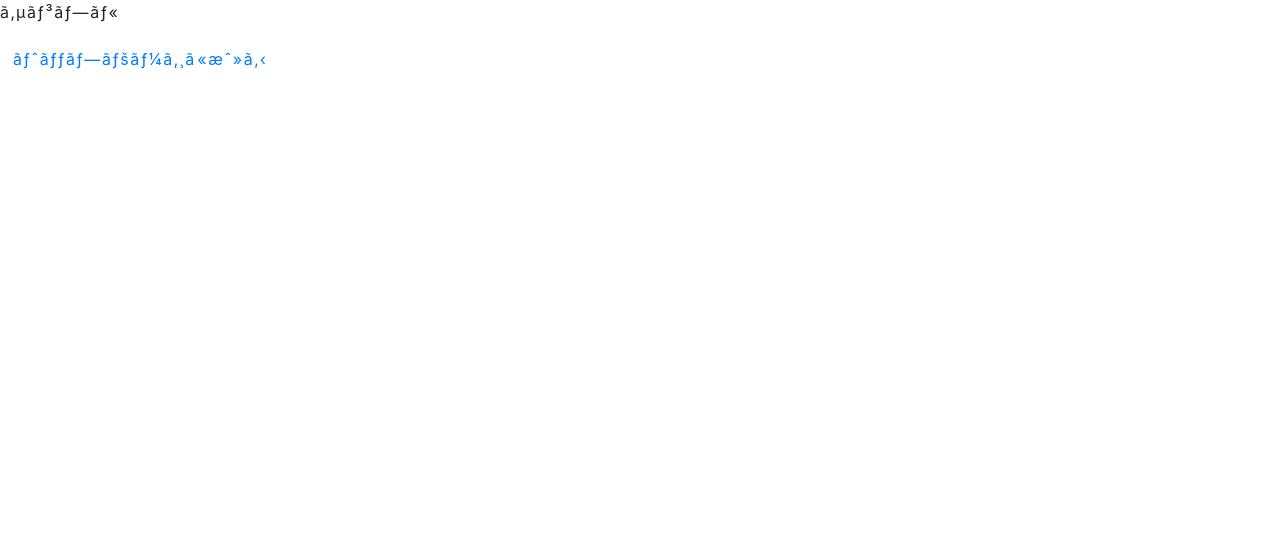
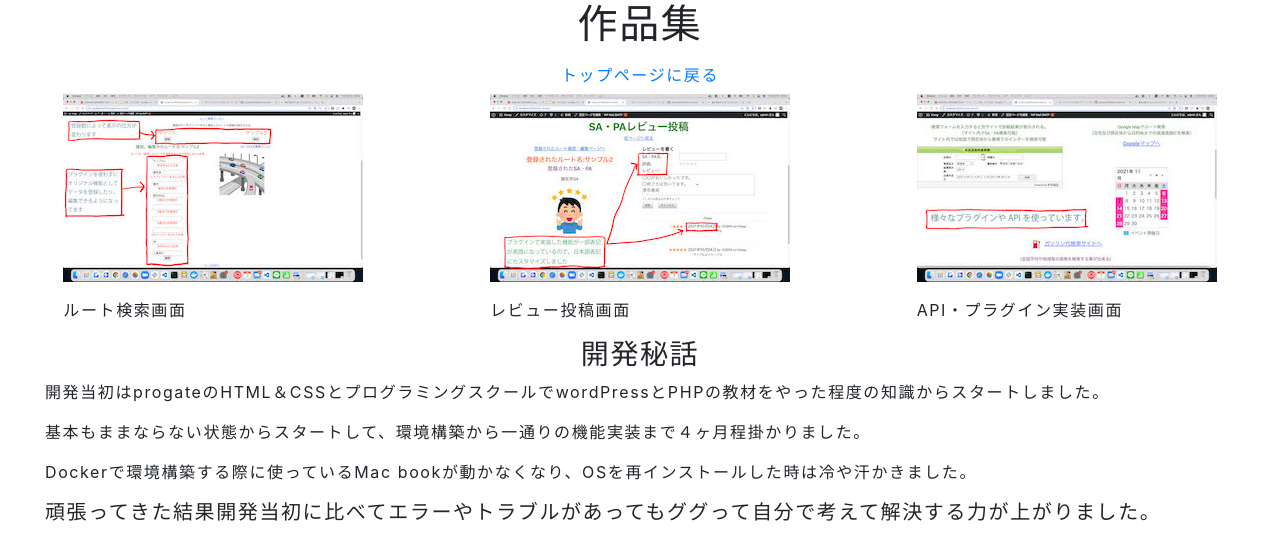
Before and after one commit to kurayoshi0530/my-portfolio, a plain HTML site: page collection_works.html in a window 1280 px wide. Drawn offline with nearby package versions, Linux system fonts and the light colour scheme.

Commit message:
作品集画面作成
CSS編集前

```diff
--- a/collection_works.html
+++ b/collection_works.html
@@ -1,7 +1,7 @@
 <!DOCTYPE html>
 <html lang="ja">
     <head>
-        <meta charset="uft-8">
+        <meta charset="utf-8">
         <!-- CSSファイルを読み込み -->
         <link rel="stylesheet" href="style.css">
         <!-- リセットCSSファイル読み込み -->
@@ -13,10 +13,37 @@
         <title>my-portfolio</title>
     </head>
     <body>
-        <div class="collection_works">
-            <p>サンプル</p>
+        <div class="text-center collection_works">
+            <h1>作品集</h1>
         </div>
-        <a href="index.html" class="btn">トップページに戻る</a>
+        <div class="text-center link">
+            <a href="t index.html" class="btn">トップページに戻る</a>
+        </div>
+        <div class="container-fluid">
+            <div class="justify-content-around row">
+                    <div id="col-lg-4 original-app-display">
+                        <img src="images/オリジナルアプリ関係/ルート検索画面.jpg" alt=""></p>
+                        <p>ルート検索画面</p>
+                    </div>
+                    <div id="col-lg-4 original-app-display">
+                        <img src="images/オリジナルアプリ関係/レビュー投稿画面.jpg" alt=""></p>
+                        <p>レビュー投稿画面</p>
+                    </div>
+                    <div id="col-lg-4 original-app-dislay">
+                        <img src="images/オリジナルアプリ関係/API・プラグイン画面.jpg" alt=""></p>
+                        <p>API・プラグイン実装画面</p>
+                    </div>
+            </div> <!-- end row -->
+            <div class="col-lg-12 text-center">
+                <h3>開発秘話</h3>
+                <div class="col-lg-12 text-left Development-secret-story">
+                    <p>開発当初はprogateのHTML＆CSSとプログラミングスクールでwordPressとPHPの教材をやった程度の知識からスタートしました。</p>
+                    <p>基本もままならない状態からスタートして、環境構築から一通りの機能実装まで４ヶ月程掛かりました。</p>
+                    <p>Dockerで環境構築する際に使っている<span>Mac bookが動かなくなり</span>、OSを再インストールした時は冷や汗かきました。</p>
+                    <h5>頑張ってきた結果開発当初に比べてエラーやトラブルがあってもググって自分で考えて解決する力が上がりました。</h5>
+                </div>
+            </div>
+        </div> <!-- end container -->
         <!-- JavaScriptの読み込み -->
         <script src="js/collection_works.js"></script>
     </body>
```
Also changed, not shown: index.html (+2 -2 lines), profile.html (+1 -1 lines), style.scss (+11 -4 lines), images/オリジナルアプリ関係/API・プラグイン画面.JPG (added), images/オリジナルアプリ関係/ルート検索画面.JPG (added), images/オリジナルアプリ関係/レビュー投稿画面.JPG (added).
